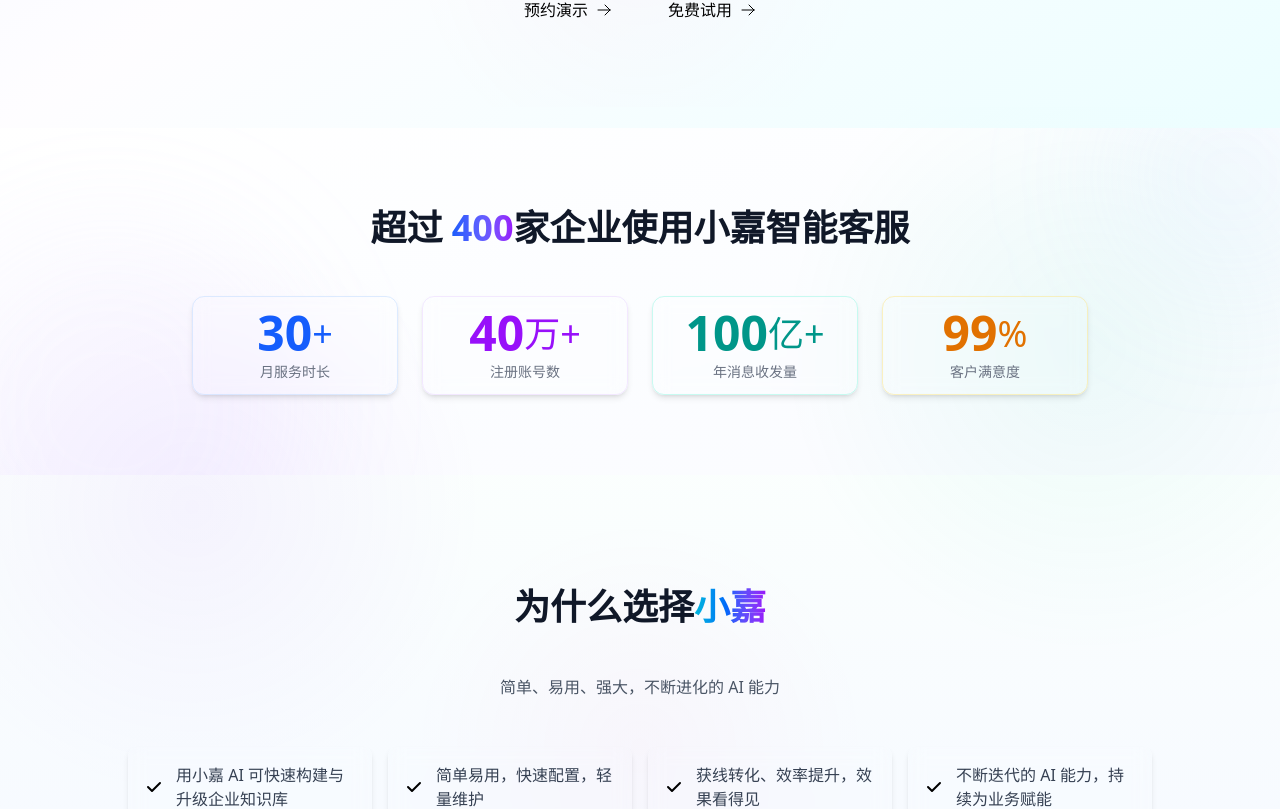
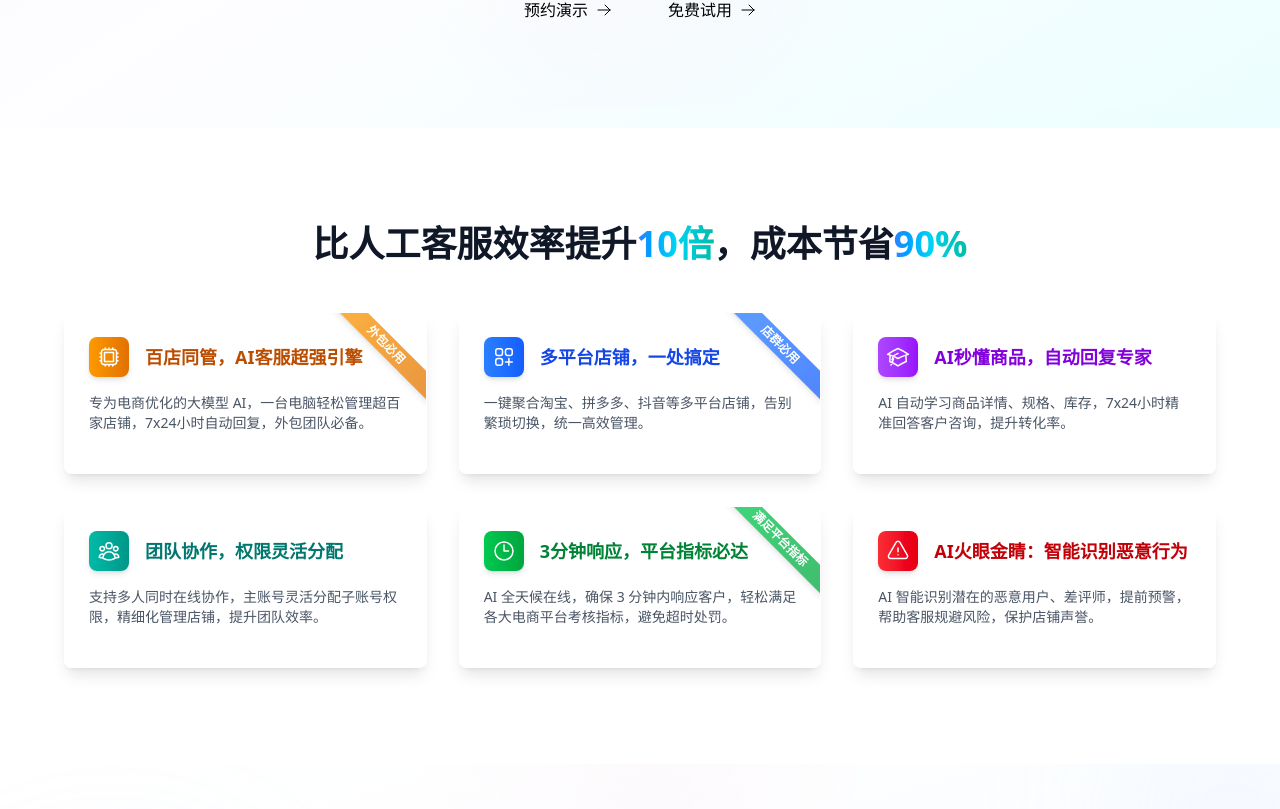
Before and after one commit to jiangyongjin1990/ai-customer-service, a Next.js app: page / in a window 1280 px wide. Shown: the part 693-1502 px from the top of the page. Built offline with nearby package versions, Linux system fonts and the light colour scheme.

Commit message:
feat: Finalize feature card section (v3.7)

```diff
--- a/src/app/page.tsx
+++ b/src/app/page.tsx
@@ -12,7 +12,12 @@
   SparklesIcon,
   UserGroupIcon,
   ShieldCheckIcon,
-  CodeBracketIcon
+  CodeBracketIcon,
+  SquaresPlusIcon,
+  AcademicCapIcon,
+  CpuChipIcon,
+  ClockIcon,
+  ExclamationTriangleIcon
 } from '@heroicons/react/24/outline';
 
 // 组件与图标
@@ -197,7 +202,7 @@
         </motion.div>
         */}
 
-        <div className="container mx-auto px-4 relative z-10 max-w-4xl">
+        <div className="container mx-auto px-4 relative z-10 max-w-7xl">
           <motion.h2
             className="text-4xl sm:text-5xl md:text-6xl font-bold mb-6 leading-tight md:leading-tight text-center whitespace-nowrap"
             initial={{ opacity: 0, y: 20 }}
@@ -324,6 +329,106 @@
         </div>
       </section>
 
+      {/* --- 新增模块：电商客服特性 --- */}
+      <section className="py-16 md:py-24 bg-white">
+        <div className="container mx-auto px-4 max-w-7xl">
+          <h2 className="text-2xl sm:text-3xl md:text-4xl font-bold text-center mb-4 text-gray-900">
+            比人工客服效率提升<span className="text-transparent bg-clip-text bg-gradient-to-r from-blue-500 via-cyan-400 to-teal-500 font-semibold">10倍</span>，成本节省<span className="text-transparent bg-clip-text bg-gradient-to-r from-blue-500 via-cyan-400 to-teal-500 font-semibold">90%</span>
+          </h2>
+
+          <div className="grid grid-cols-1 md:grid-cols-2 lg:grid-cols-3 gap-6 md:gap-8 mt-12 max-w-6xl mx-auto">
+            {[ // Feature data array - START MODIFICATION - Update Copywriting (Option 1)
+              { // Moved from index 3 to 0
+                icon: CpuChipIcon,
+                title: "百店同管，AI客服超强引擎", // Updated Title
+                desc: "专为电商优化的大模型 AI，一台电脑轻松管理超百家店铺，7x24小时自动回复，外包团队必备。", // Updated Description
+                badge: "外包必用",
+                iconBgClass: "bg-gradient-to-r from-amber-500 to-amber-600",
+                titleTextClass: "text-amber-700",
+                badgeBgClass: "bg-amber-100",
+                badgeTextClass: "text-amber-800"
+              },
+              { // Original index 0, now 1
+                icon: SquaresPlusIcon,
+                title: "多平台店铺，一处搞定", // Updated Title
+                desc: "一键聚合淘宝、拼多多、抖音等多平台店铺，告别繁琐切换，统一高效管理。", // Updated Description
+                badge: "店群必用",
+                iconBgClass: "bg-gradient-to-r from-blue-500 to-blue-600",
+                titleTextClass: "text-blue-700",
+                badgeBgClass: "bg-blue-100",
+                badgeTextClass: "text-blue-800"
+              },
+              { // Original index 1, now 2
+                icon: AcademicCapIcon,
+                title: "AI秒懂商品，自动回复专家", // Updated Title
+                desc: "AI 自动学习商品详情、规格、库存，7x24小时精准回答客户咨询，提升转化率。", // Updated Description
+                iconBgClass: "bg-gradient-to-r from-purple-500 to-purple-600",
+                titleTextClass: "text-purple-700",
+              },
+              { // Original index 2, now 3
+                icon: UserGroupIcon,
+                title: "团队协作，权限灵活分配", // Updated Title
+                desc: "支持多人同时在线协作，主账号灵活分配子账号权限，精细化管理店铺，提升团队效率。", // Updated Description
+                iconBgClass: "bg-gradient-to-r from-teal-500 to-teal-600",
+                titleTextClass: "text-teal-700",
+              },
+              { // Original index 4, now 4
+                icon: ClockIcon,
+                title: "3分钟响应，平台指标必达", // Keep concise title
+                desc: "AI 全天候在线，确保 3 分钟内响应客户，轻松满足各大电商平台考核指标，避免超时处罚。", // Restore Description
+                badge: "满足平台指标",
+                iconBgClass: "bg-gradient-to-r from-green-500 to-green-600",
+                titleTextClass: "text-green-700",
+              },
+              { // Original index 5, now 5
+                icon: ExclamationTriangleIcon,
+                title: "AI火眼金睛：智能识别恶意行为", // Updated Title
+                desc: "AI 智能识别潜在的恶意用户、差评师，提前预警，帮助客服规避风险，保护店铺声誉。", // Updated Description
+                iconBgClass: "bg-gradient-to-r from-red-500 to-red-600",
+                titleTextClass: "text-red-700",
+              }
+              // END MODIFICATION
+            ].map((feature, index) => (
+              <motion.div
+                key={index}
+                className={`bg-white/60 backdrop-blur-lg border border-white/30 p-6 rounded-lg shadow-lg hover:shadow-xl transition-shadow duration-300 flex flex-col relative overflow-hidden`}
+                initial={{ opacity: 0, y: 20 }}
+                whileInView={{ opacity: 1, y: 0 }}
+                transition={{ duration: 0.5, delay: index * 0.05 }}
+                viewport={{ once: true }}
+                whileHover={{ scale: 1.03, y: -5, transition: { duration: 0.2 } }}
+              >
+                {/* Diagonal Banner - Apply to the three specified cards - Use correct titles */}
+                {feature.badge && (feature.title === "百店同管，AI客服超强引擎" || feature.title === "3分钟响应，平台指标必达" || feature.title === "多平台店铺，一处搞定") && (
+                  <div className={`absolute top-0 right-0 w-28 h-28 overflow-hidden rounded-tr-lg`}>
+                     <span
+                        className={`absolute block w-36 transform rotate-45 text-center -right-8 top-[22px] px-1 py-0.5 text-xs font-semibold uppercase text-white shadow-md ${feature.iconBgClass} opacity-75`}
+                     >
+                        {feature.badge}
+                     </span>
+                  </div>
+                )}
+
+                <div className="flex items-center mb-4">
+                  <div className={`flex-shrink-0 flex items-center justify-center h-10 w-10 rounded-lg ${feature.iconBgClass} text-white shadow-md`}> {/* Use iconBgClass */}
+                    <feature.icon className="h-6 w-6" />
+                  </div>
+                  <h3 className={`ml-4 text-lg font-semibold ${feature.titleTextClass}`}>{feature.title}</h3> {/* Use titleTextClass */}
+                </div>
+                <p className="text-gray-600 text-sm mb-4 flex-grow">{feature.desc}</p>
+
+                {/* Badge for other cards (non-diagonal) - Exclude the ones with diagonal banner - Use correct titles */}
+                {feature.badge && feature.title !== "百店同管，AI客服超强引擎" && feature.title !== "3分钟响应，平台指标必达" && feature.title !== "多平台店铺，一处搞定" && (
+                  <span className={`self-start inline-block ${feature.badgeBgClass} ${feature.badgeTextClass} text-xs font-medium px-2.5 py-0.5 rounded-full mt-auto`}> {/* Use badge classes */}
+                    {feature.badge}
+                  </span>
+                )}
+              </motion.div>
+            ))}
+          </div>
+        </div>
+      </section>
+
       {/* --- Customer Growth Stats Section --- */}
       <motion.section
         className="py-14 md:py-20 relative overflow-hidden bg-gradient-to-br from-white via-blue-50/20 to-indigo-50/30"
@@ -332,7 +437,7 @@
         viewport={{ once: true, amount: 0.3 }}
         variants={sectionVariants}
       >
-        <div className="container mx-auto px-4 text-center relative z-10">
+        <div className="container mx-auto px-4 text-center relative z-10 max-w-7xl">
           <h2 className="text-2xl sm:text-3xl md:text-4xl font-bold mb-8 md:mb-12 text-gray-900">
             超过 <span className="bg-gradient-to-r from-blue-600 via-indigo-500 to-purple-600 bg-clip-text text-transparent">400</span>家企业使用小嘉智能客服
           </h2>
@@ -393,7 +498,7 @@
         viewport={{ once: true, amount: 0.1 }}
         variants={sectionVariants}
       >
-        <div className="container mx-auto px-4">
+        <div className="container mx-auto px-4 max-w-7xl">
           <h2 className="text-2xl sm:text-3xl md:text-4xl font-bold text-center mb-8 md:mb-12 text-gray-900">
             为什么选择<span className="bg-gradient-to-r from-cyan-500 via-blue-600 to-purple-600 bg-clip-text text-transparent">小嘉</span>
           </h2>
@@ -459,7 +564,7 @@
         viewport={{ once: true, amount: 0.1 }}
         variants={sectionVariants}
       >
-        <div className="container mx-auto px-4">
+        <div className="container mx-auto px-4 max-w-7xl">
           {/* Heading for first feature */}
           <h3 className="text-xl sm:text-2xl md:text-3xl font-bold mb-4 text-gray-900 text-center">
             用小嘉 AI，释放更多获客潜能
@@ -527,7 +632,11 @@
       </motion.section>
 
       {/* --- Customer Testimonials Section --- */}
-      <TestimonialsSection />
+      <section className="bg-gradient-to-b from-purple-50/30 via-white to-blue-50/30 py-16 md:py-24">
+        <div className="container mx-auto px-4 max-w-7xl">
+           <TestimonialsSection />
+        </div>
+      </section>
 
       {/* --- Why Choose Us Section --- */}
       <motion.section
@@ -537,7 +646,7 @@
         viewport={{ once: true, amount: 0.2 }}
         variants={sectionVariants}
       >
-        <div className="container mx-auto px-4">
+        <div className="container mx-auto px-4 max-w-7xl">
           <h2 className="text-2xl sm:text-3xl md:text-4xl font-bold text-center mb-3 md:mb-4 text-gray-900">为什么选择<span className="bg-gradient-to-r from-cyan-500 via-blue-600 to-purple-600 bg-clip-text text-transparent">小嘉</span></h2>
           <p className="text-center text-gray-600 max-w-2xl mx-auto mb-10 md:mb-16">
             简单、易用、强大，不断进化的 AI 能力
@@ -646,7 +755,7 @@
         viewport={{ once: true, amount: 0.2 }}
         variants={sectionVariants}
       >
-        <div className="container mx-auto px-4 text-center">
+        <div className="container mx-auto px-4 text-center max-w-7xl">
            <h2 className="text-2xl sm:text-3xl md:text-4xl font-bold text-center mb-8 md:mb-12 text-gray-900">
              携手全行业优秀企业，与 AI <span className="bg-gradient-to-r from-cyan-500 via-teal-500 to-emerald-500 bg-clip-text text-transparent">共进化</span>
            </h2>
@@ -675,7 +784,7 @@
         viewport={{ once: true, amount: 0.3 }}
         variants={sectionVariants}
       >
-        <div className="container mx-auto px-4 text-center">
+        <div className="container mx-auto px-4 text-center max-w-7xl">
           <div className="max-w-3xl mx-auto glass-card-intense glass-card-transition rounded-2xl px-6 py-10 md:p-10 shadow-xl border border-indigo-100/40 bg-white/80">
             <h2 className="text-2xl sm:text-3xl md:text-4xl font-bold mb-6 bg-gradient-to-r from-blue-600 via-indigo-500 to-purple-600 bg-clip-text text-transparent">
               拥抱小嘉，拥抱 AI
```
